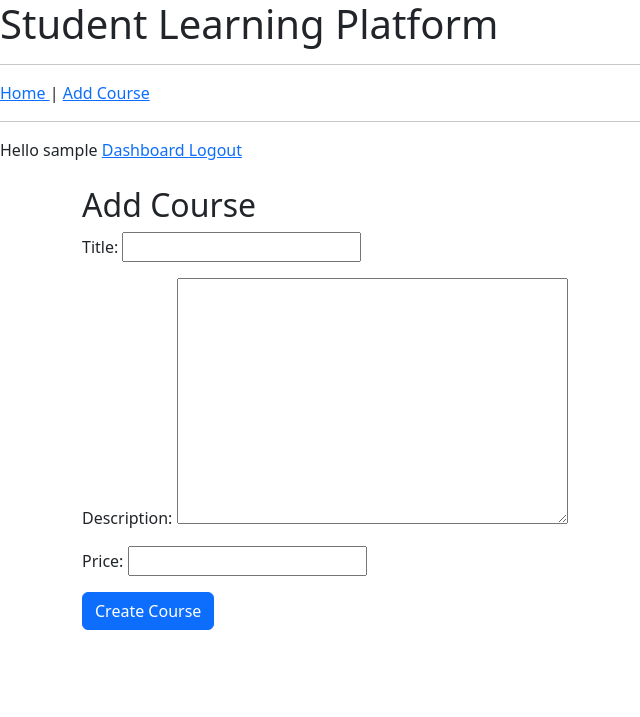
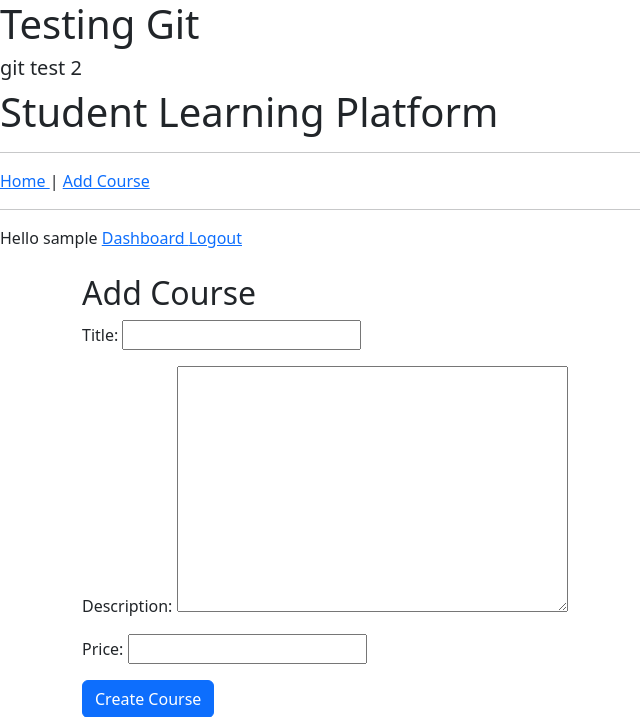
Before and after one commit to rudra6231/student-learning-platform, a Django app: page /add_course/ in a window 1280 px wide. Shown: the top 717 px of the page, without its empty margins (0-640 px from the left). Run offline with Django 5.2, Linux system fonts and the light colour scheme; the visitor is signed in with stand-in values (Sample User, id 1).

Commit message:
Testing Git

```diff
--- a/courses/templates/courses/base.html
+++ b/courses/templates/courses/base.html
@@ -6,7 +6,8 @@
     <link href="https://cdn.jsdelivr.net/npm/bootstrap@5.3.7/dist/css/bootstrap.min.css" rel="stylesheet">
 </head>
 <body>
-
+    <h1>Testing Git</h1>
+    <h5>git test 2</h5>
     <h1>Student Learning Platform</h1>
 
     <hr>
@@ -59,6 +60,8 @@
             <!-- <p style = "color : green; font-size : 20px;">
                 {{ message }}
             </p> -->
+
+            <!-- Green success notification using bootstrap -->
             <div class="alert alert-success">
                {{ message }}
             </div>
```
